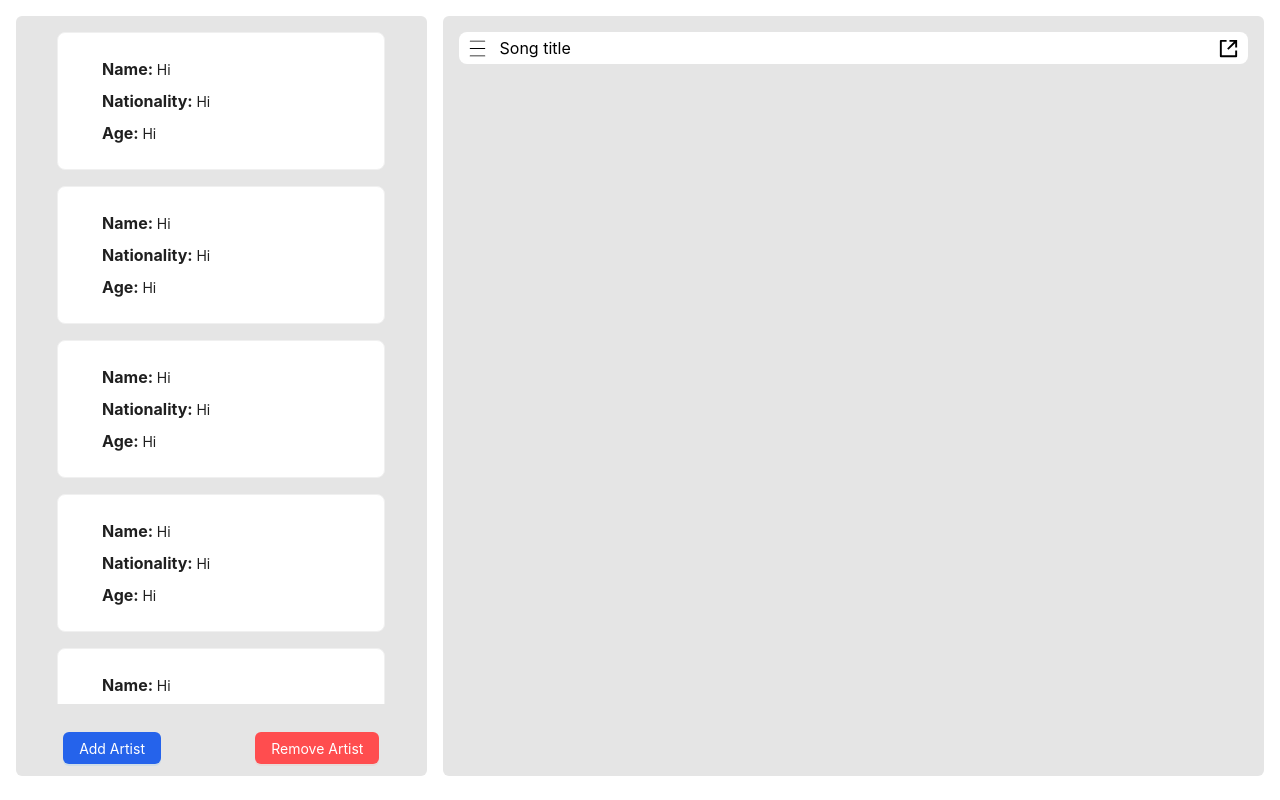
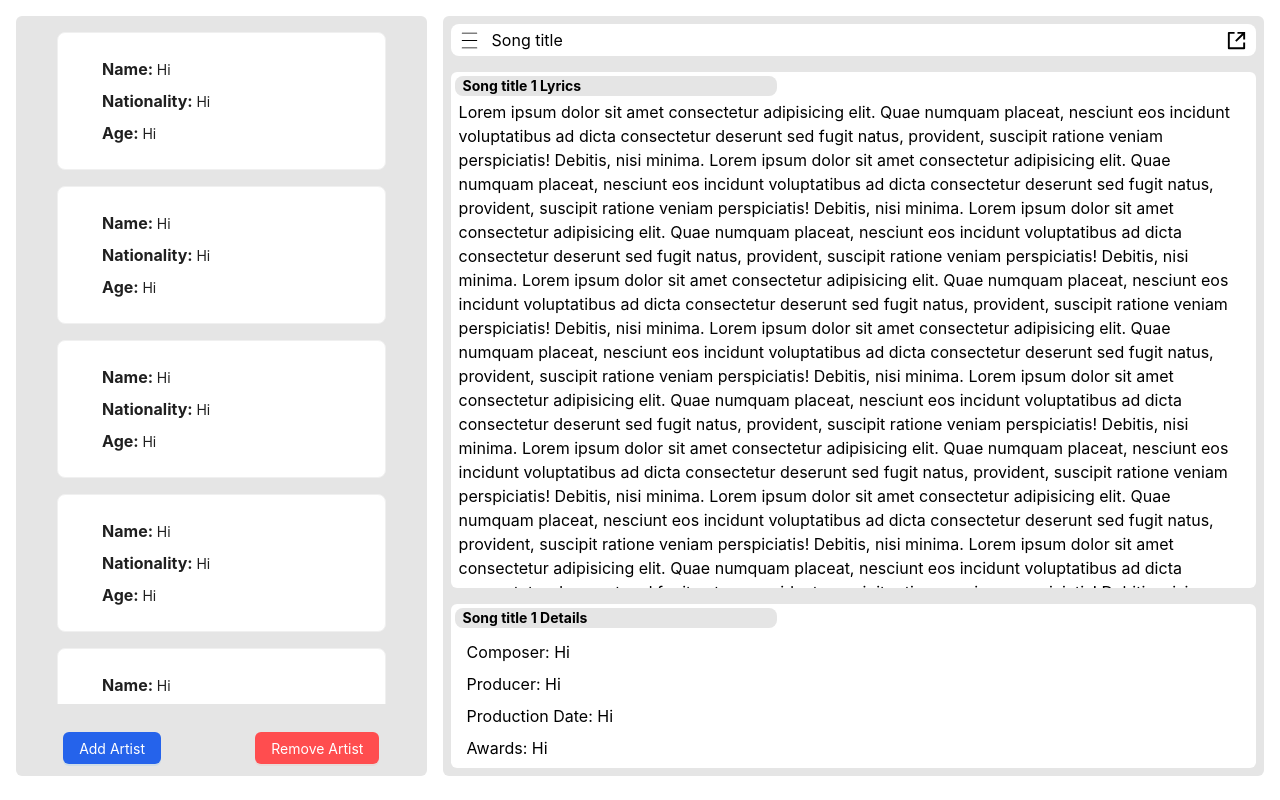
Before and after one commit to chiranjibi7/BMI-Task-Frontend, a React (Create React App) app: page / in a window 1280 px wide. Built offline with nearby package versions, Linux system fonts and the light colour scheme.

Commit message:
song details component ui complete

```diff
--- a/src/components/ArtistDetails.jsx
+++ b/src/components/ArtistDetails.jsx
@@ -1,10 +1,14 @@
 import React from 'react';
 import SongList from './SongList';
+import SongLyrics from './SongLyrics';
+import SongDetails from './SongDetails';
 
 function ArtistDetails() {
   return (
-    <div className='h-95vh bg-neutral-200 w-2/3 rounded-md flex flex-col relative p-4'>
+    <div className='h-95vh bg-neutral-200 w-2/3 rounded-md flex flex-col p-2 gap-4'>
         <SongList/>
+        <SongLyrics/>
+        <SongDetails/>
     </div>
   )
 }
--- a/src/components/SongDetails.jsx
+++ b/src/components/SongDetails.jsx
@@ -2,7 +2,29 @@ import React from 'react'
 
 function SongDetails() {
   return (
-    <div>SongDetails</div>
+    <div className="w-full bg-white rounded-md bottom-3 left-0">
+      <div className='m-1 bg-neutral-200 text-black rounded-lg w-2/5 px-2 font-bold text-sm'>
+        <p>Song title 1 Details</p>
+      </div>
+      <div className='flex flex-col items-start py-2 px-4 gap-2'>
+      <div>
+        <span>Composer: </span>
+        <span>Hi</span>
+      </div>
+      <div>
+        <span>Producer: </span>
+        <span>Hi</span>
+      </div>
+      <div>
+        <span>Production Date: </span>
+        <span>Hi</span>
+      </div>
+      <div>
+        <span className='text-base'>Awards: </span>
+        <span>Hi</span>
+      </div>
+    </div>
+  </div>
   )
 }
 
--- a/src/components/SongLyrics.jsx
+++ b/src/components/SongLyrics.jsx
@@ -2,7 +2,26 @@ import React from 'react'
 
 function SongLyrics() {
   return (
-    <div>SongLyrics</div>
+    <div className='w-full bg-white rounded-md grow overflow-y-auto scroll-smooth scrollbar'>
+      <div className='m-1 bg-neutral-200 text-black rounded-lg w-2/5 px-2 font-bold text-sm'>
+        <p>Song title 1 Lyrics</p>
+      </div>
+       <p className='px-2'> Lorem ipsum dolor sit amet consectetur adipisicing elit. Quae numquam placeat, nesciunt eos incidunt voluptatibus ad dicta consectetur deserunt sed fugit natus, provident, suscipit ratione veniam perspiciatis! Debitis, nisi minima.
+        Lorem ipsum dolor sit amet consectetur adipisicing elit. Quae numquam placeat, nesciunt eos incidunt voluptatibus ad dicta consectetur deserunt sed fugit natus, provident, suscipit ratione veniam perspiciatis! Debitis, nisi minima.
+        Lorem ipsum dolor sit amet consectetur adipisicing elit. Quae numquam placeat, nesciunt eos incidunt voluptatibus ad dicta consectetur deserunt sed fugit natus, provident, suscipit ratione veniam perspiciatis! Debitis, nisi minima.
+
+        Lorem ipsum dolor sit amet consectetur adipisicing elit. Quae numquam placeat, nesciunt eos incidunt voluptatibus ad dicta consectetur deserunt sed fugit natus, provident, suscipit ratione veniam perspiciatis! Debitis, nisi minima.
+        Lorem ipsum dolor sit amet consectetur adipisicing elit. Quae numquam placeat, nesciunt eos incidunt voluptatibus ad dicta consectetur deserunt sed fugit natus, provident, suscipit ratione veniam perspiciatis! Debitis, nisi minima.
+        Lorem ipsum dolor sit amet consectetur adipisicing elit. Quae numquam placeat, nesciunt eos incidunt voluptatibus ad dicta consectetur deserunt sed fugit natus, provident, suscipit ratione veniam perspiciatis! Debitis, nisi minima.
+
+        Lorem ipsum dolor sit amet consectetur adipisicing elit. Quae numquam placeat, nesciunt eos incidunt voluptatibus ad dicta consectetur deserunt sed fugit natus, provident, suscipit ratione veniam perspiciatis! Debitis, nisi minima.
+        Lorem ipsum dolor sit amet consectetur adipisicing elit. Quae numquam placeat, nesciunt eos incidunt voluptatibus ad dicta consectetur deserunt sed fugit natus, provident, suscipit ratione veniam perspiciatis! Debitis, nisi minima.
+        Lorem ipsum dolor sit amet consectetur adipisicing elit. Quae numquam placeat, nesciunt eos incidunt voluptatibus ad dicta consectetur deserunt sed fugit natus, provident, suscipit ratione veniam perspiciatis! Debitis, nisi minima.
+
+        Lorem ipsum dolor sit amet consectetur adipisicing elit. Quae numquam placeat, nesciunt eos incidunt voluptatibus ad dicta consectetur deserunt sed fugit natus, provident, suscipit ratione veniam perspiciatis! Debitis, nisi minima.
+        Lorem ipsum dolor sit amet consectetur adipisicing elit. Quae numquam placeat, nesciunt eos incidunt voluptatibus ad dicta consectetur deserunt sed fugit natus, provident, suscipit ratione veniam perspiciatis! Debitis, nisi minima.
+        Lorem ipsum dolor sit amet consectetur adipisicing elit. Quae numquam placeat, nesciunt eos incidunt voluptatibus ad dicta consectetur deserunt sed fugit natus, provident, suscipit ratione veniam perspiciatis! Debitis, nisi minima.</p>
+    </div>
   )
 }
 
```
